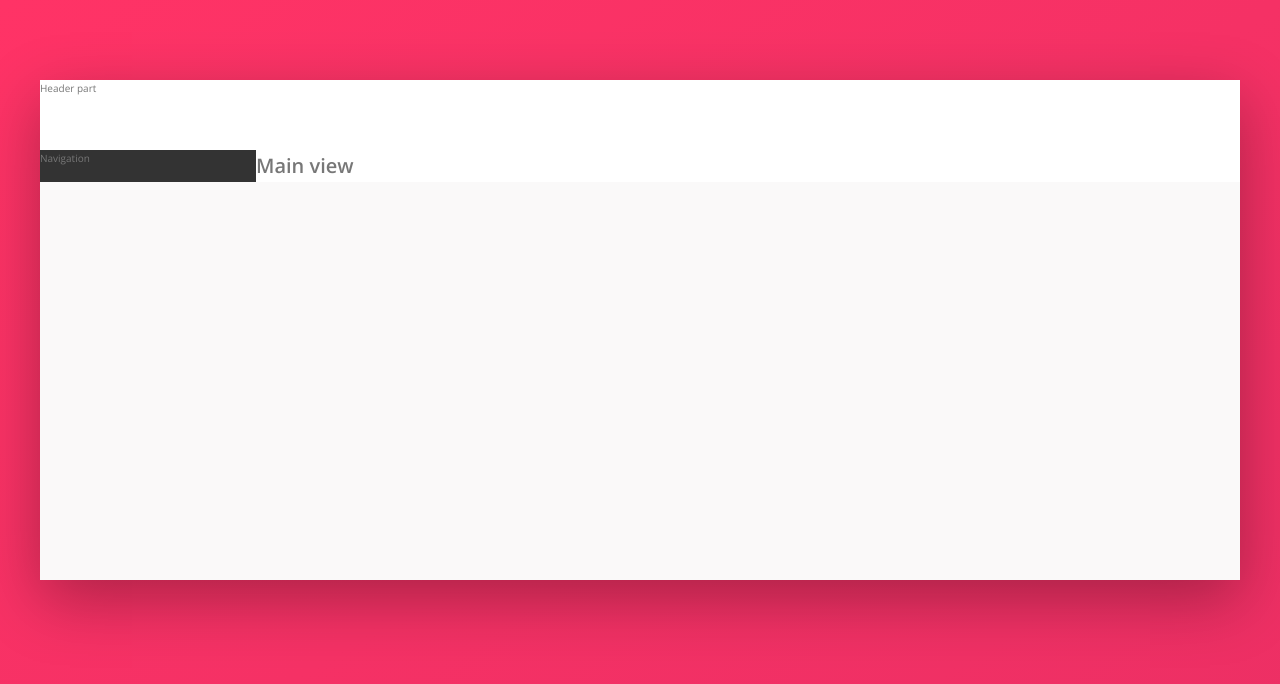
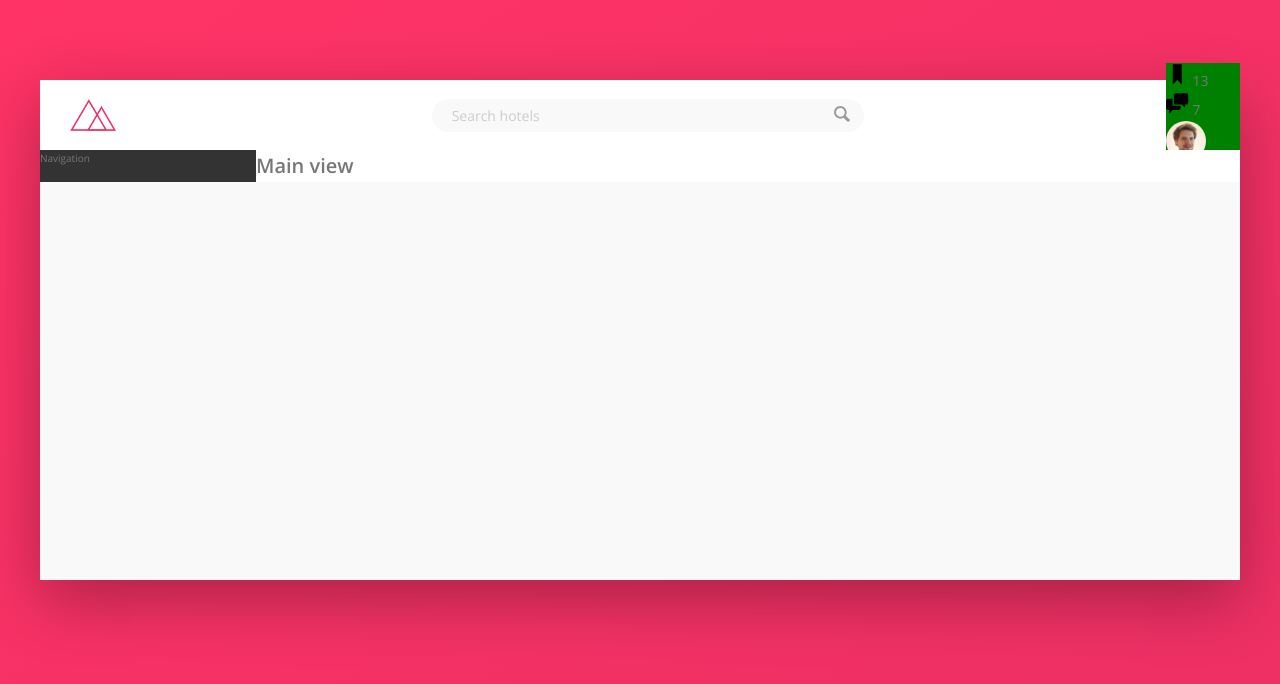
Before and after one commit to EmirWorld/Wildy, a website: page index.html in a window 1280 px wide. Drawn offline with nearby package versions, Linux system fonts and the light colour scheme.

Commit message:
Header and searchbar implemented

```diff
--- a/index.html
+++ b/index.html
@@ -15,10 +15,40 @@
 <body>
 <div class="container">
   <header class="header">
-     Header part
+    <img src="img/logo.png" alt="" class="logo">
+
+    <form action="#" class="search">
+      <input type="text" placeholder="Search hotels" class="search__input">
+      <button class="search__button">
+        <svg class="search__icon">
+          <use xlink:href="img/sprite.svg#icon-magnifying-glass"></use>
+        </svg>
+      </button>
+    </form>
+
+    <nav class="user-nav">
+      <div class="user-nav__icon-box">
+        <svg class="user-nav__icon">
+          <use xlink:href="img/sprite.svg#icon-bookmark"></use>
+        </svg>
+        <span class="user-nav__notification">13</span>
+      </div>
+      <div class="user-nav__icon-box">
+        <svg class="user-nav__icon">
+          <use xlink:href="img/sprite.svg#icon-chat"></use>
+        </svg>
+        <span class="user-nav__notification">7</span>
+      </div>
+      <div class="user-nav__user">
+        <img src="img/user.jpg" alt="User photo" class="user-nav__user-photo">
+        <span class="user-nav__user-name">Emir</span>
+      </div>
+    </nav>
   </header>
+
+
   <div class="content">
-     <nav class="navigation">
+    <nav class="sidebar">
       Navigation
     </nav>
     <main class="main-view">
--- /dev/null
+++ b/sass/components/_search.scss
@@ -0,0 +1,56 @@
+.search{
+  flex: 0 0 40%;
+
+  display: flex;
+  align-items: center;
+  justify-content: center;
+
+  &__input{
+    font-family: inherit;
+    font-size: inherit;
+    background-color: $color-grey-light-1;
+    border: none;
+    color: inherit;
+    padding: .7rem 2rem;
+    border-radius: 100px;
+    width: 90%;
+    transition: all .2s;
+    margin-right: -3.2rem;
+
+    &:focus{
+      outline: none;
+      width: 100%;
+      background-color: $color-grey-light-2;
+    }
+
+    &::-webkit-input-placeholder{
+      font-weight: 100;
+      color: $color-grey-light-4;
+    }
+  }
+
+  &__button{
+    border: none;
+    background-color: transparent;
+
+    &:focus{
+      outline: none;
+    }
+
+    &:active{
+      transform: translateY(2px);
+    }
+  }
+
+  &__icon{
+    height: 2rem;
+    width: 2rem;
+    fill: $color-grey-dark-3;
+  }
+
+
+
+
+
+
+}
--- /dev/null
+++ b/sass/components/_usernav.scss
@@ -0,0 +1,27 @@
+.user-nav{
+background-color: green;
+  &__icon-box {
+
+  }
+
+  &__icon{
+    height: 2.25rem;
+    width: 2.25rem;
+  }
+
+  &__notification{
+
+  }
+
+  &__user {
+
+    &-photo {
+      height: 4rem;
+      border-radius: 50%;
+    }
+
+    &-name {
+
+    }
+  }
+}
--- a/sass/layout/_header.scss
+++ b/sass/layout/_header.scss
@@ -1,5 +1,15 @@
 .header{
   height: 7rem;
+  font-size: 1.4rem;
   background-color: $color-white;
   border-bottom: $color-grey-light-2;
+  display: flex;
+  justify-content: space-between;
+  align-items: center;
 }
+
+//LOGO
+.logo{
+  height: 3.25rem;
+  margin-left: 3rem;
+}
--- a/sass/layout/_navigation.scss
+++ b/sass/layout/_sidebar.scss
@@ -1,4 +1,4 @@
-.navigation{
+.sidebar{
   background-color: $color-grey-dark-1;
 
   flex: 0 0 18%;
--- a/sass/main.scss
+++ b/sass/main.scss
@@ -10,6 +10,10 @@
 @import "layout/footer";
 @import "layout/grid";
 @import "layout/header";
-@import "layout/navigation";
+@import "layout/sidebar";
+
+
+@import "components/search";
+@import "components/usernav";
 
 @import "pages/home";
```
Also changed, not shown: css/style.css. Lines whose indentation alone changed are shown as unchanged.
